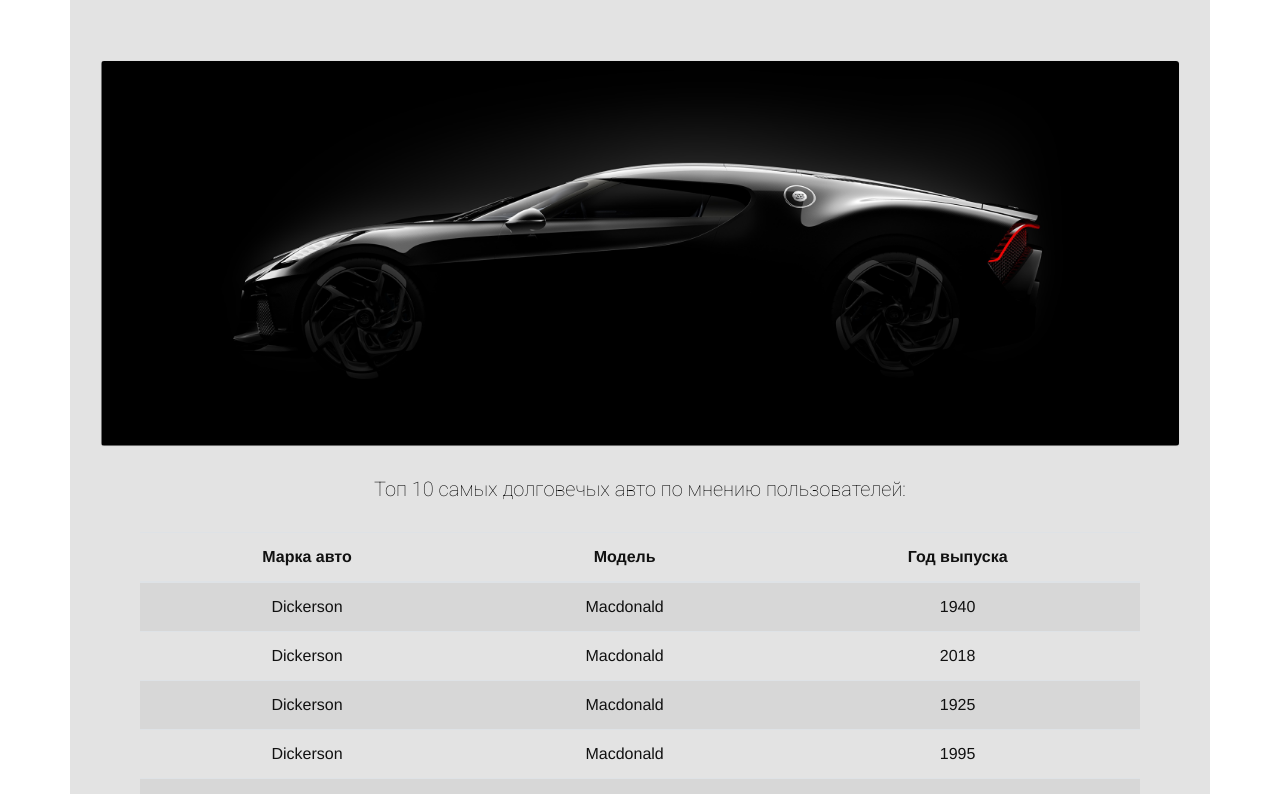
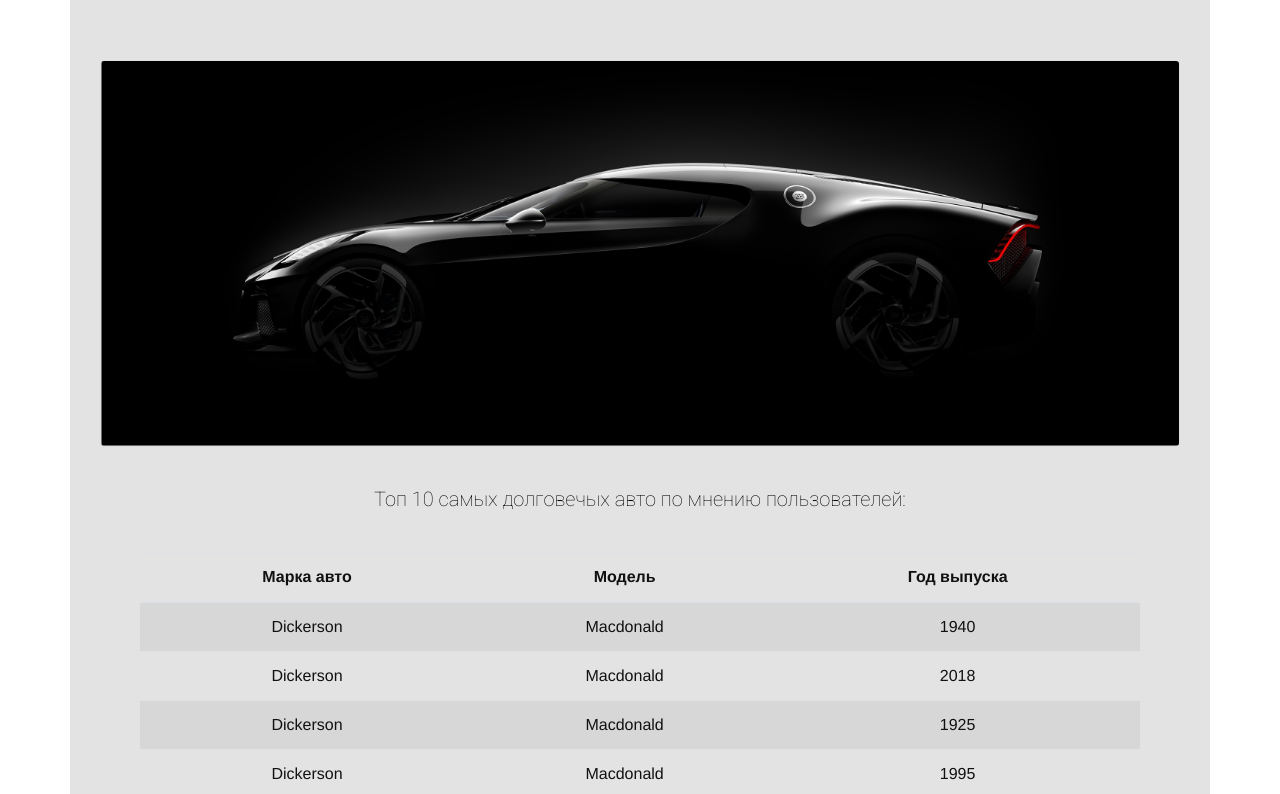
Before and after one commit to Sunray777/aweelapp, a Vue app: page / in a window 1280 px wide. Shown: the top 794 px of the page. Built offline with nearby package versions, Linux system fonts and the light colour scheme.

Commit message:
Added padding for the .top-text-block

```diff
--- a/src/App.vue
+++ b/src/App.vue
@@ -68,6 +68,11 @@ export default {
   background: #E3E3E3;
 }
 
+.top-text-block
+{
+  padding: 35px 0;
+}
+
 .top-text
 {
   /* Топ 10 самых долговечых авто по мнению пользователей: */
@@ -79,7 +84,7 @@ font-family: 'Roboto', sans-serif;
 font-style: normal;
 font-weight: 100;
 font-size: 20px;
-line-height: 85px;
+line-height: 35px;
 
 color: #000000;
 
```
